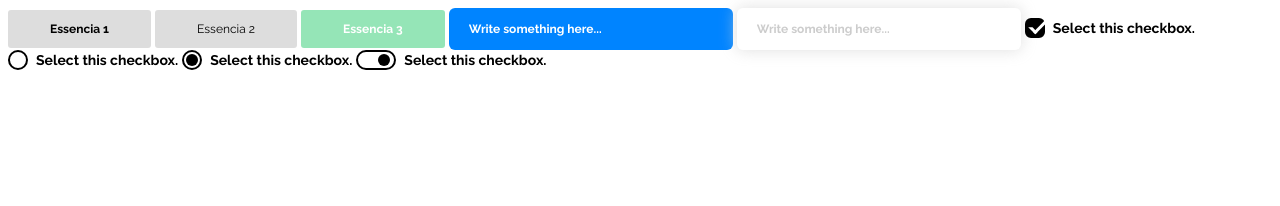
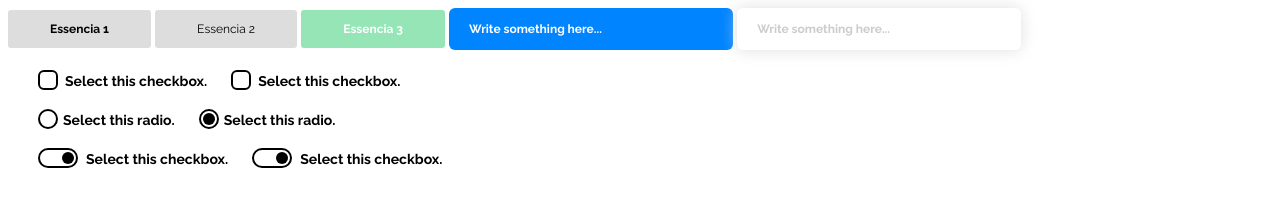
Before and after one commit to essencia-ui/essencia-ui, a plain HTML site: page index.html in a window 1280 px wide. Drawn offline with nearby package versions, Linux system fonts and the light colour scheme; files that its build step writes are made by us from their sources.

Commit message:
Refactor das classes do form e efeito visual no check do checkbox

```diff
--- a/index.html
+++ b/index.html
@@ -19,24 +19,45 @@
     <input class="ess rounded-s6 bg-blue" type="text" placeholder="Write something here..." />
     <input class="ess rounded-s6 bg-flat-blue" type="text" placeholder="Write something here..." />
 
+    <div style="margin: 20px">
       <div class="ess checkbox">
-      <input id="check" type="checkbox" checked/>
-      <label for="check"> Select this checkbox. </label>
+        <label for="check1">
+          Select this checkbox.
+          <input id="check1" type="checkbox" />
+        </label>
+      </div>
+      <div class="ess checkbox">
+          <input id="check2" type="checkbox" />
+          <label for="check2"> Select this checkbox. </label>
+        </div>
     </div>
 
+    <div style="margin: 20px">
       <div class="ess radio">
+        <label for="radio1">
+          Select this radio.
           <input id="radio1" name="radio" type="radio" checked/>
-      <label for="radio1"> Select this checkbox. </label>
+        </label>
       </div>
 
       <div class="ess radio">
         <input id="radio2" name="radio" type="radio" checked/>
-      <label for="radio2"> Select this checkbox. </label>
+        <label for="radio2"> Select this radio. </label>
+      </div>
+    </div>
+
+    <div style="margin: 20px">
+      <div class="ess switch">
+        <label for="switch1">
+          Select this checkbox.
+          <input id="switch1" type="checkbox" checked/>
+        </label>
       </div>
 
       <div class="ess switch">
-      <input id="switch" type="checkbox" checked/>
-      <label for="switch"> Select this checkbox. </label>
+        <input id="switch2" type="checkbox" checked/>
+        <label for="switch2"> Select this checkbox. </label>
+      </div>
     </div>
 
   </div>
--- a/scss/_checkbox.scss
+++ /dev/null
@@ -1,64 +0,0 @@
-.ess.checkbox {
-  font-weight: 700;
-  position: relative;
-  display: inline-block;
-  user-select: none;
-  font-family: 'Raleway', sans-serif;
-}
-
-.ess.checkbox > input[type=checkbox] {
-  position: absolute;
-  left: -99999px;
-}
-
-.ess.checkbox > input[type=checkbox] + label {
-  cursor: pointer;
-  padding-left: 28px;
-  font-size: 14px;
-}
-
-.ess.checkbox > input[type=checkbox] + label:before {
-  position: absolute;
-  content: '';
-  display: inline-block;
-  top: 0;
-  left: 0;
-  width: 20px;
-  height: 20px;
-  border: 2px solid #000000;
-  border-radius: 6px;
-  transition: .15s;
-}
-
-.ess.checkbox > input[type=checkbox]:checked + label:before {
-  background: #000000;
-  transition: .2s;
-}
-
-.ess.checkbox > input[type=checkbox] + label:after {
-  opacity: 0;
-  position: absolute;
-  content: '';
-  display: inline-block;
-  width: 18px;
-  height: 12px;
-  top: 0px;
-  left: -4px;
-  border: none;
-  transition: all 300ms ease-in-out;
-}
-
-.ess.checkbox > input[type=checkbox]:checked + label:after {
-  opacity: 1;
-  position: absolute;
-  content: '';
-  display: inline-block;
-  width: 19px;
-  height: 10px;
-  top: 1px;
-  left: 4px;
-  border: 3px solid #FFFFFF;
-  border-top-color: transparent;
-  border-right-color: transparent;
-  transform: rotate(-45deg)
-}
--- a/scss/_radio.scss
+++ /dev/null
@@ -1,60 +0,0 @@
-.ess.radio {
-  font-weight: 700;
-  user-select: none;
-  position: relative;
-  display: inline-block;
-  font-family: 'Raleway', sans-serif;
-}
-
-.ess.radio > input[type=radio] {
-  left: -99999px;
-  position: absolute;
-}
-
-.ess.radio > input[type=radio] + label {
-  cursor: pointer;
-  font-size: 14px;
-  padding-left: 28px;
-}
-
-.ess.radio > input[type=radio] + label:before {
-  top: 0;
-  left: 0;
-  content: '';
-  width: 20px;
-  height: 20px;
-  transition: .15s;
-  position: absolute;
-  border-radius: 100%;
-  display: inline-block;
-  border: 2px solid #000000;
-}
-
-.ess.radio > input[type=radio]:checked + label:before {
-  transition: .2s;
-}
-
-.ess.radio > input[type=radio] + label:after {
-  top: 4px;
-  left: 4px;
-  opacity: 0;
-  content: '';
-  width: 12px;
-  height: 12px;
-  position: absolute;
-  border-radius: 100%;
-  display: inline-block;
-  background: #000000;
-}
-
-.ess.radio > input[type=radio]:checked + label:after {
-  opacity: 1;
-  animation: pulse 500ms forwards ease-in-out;
-}
-
-@keyframes pulse {
-  0%   {transform: scale(0);}
-  50%  {transform: scale(1.8);}
-  75%  {transform: scale(0.8);}
-  100% {transform: scale(1);}
-}
--- a/scss/_switch.scss
+++ /dev/null
@@ -1,66 +0,0 @@
-.ess.switch {
-  font-weight: 700;
-  position: relative;
-  display: inline-block;
-  user-select: none;
-  font-family: 'Raleway', sans-serif;
-}
-
-.ess.switch > input[type=checkbox] {
-  position: absolute;
-  left: -99999px;
-}
-
-.ess.switch > input[type=checkbox] + label {
-  cursor: pointer;
-  padding-left: 48px;
-  font-size: 14px;
-}
-
-.ess.switch > input[type=checkbox] + label:before {
-  position: absolute;
-  content: '';
-  display: inline-block;
-  top: 0;
-  left: 0;
-  width: 40px;
-  height: 20px;
-  border: 2px solid #000000;
-  border-radius: 100px;
-  transition: .15s;
-}
-
-.ess.switch > input[type=checkbox]:checked + label:before {
-  // background: #000000;
-}
-
-.ess.switch > input[type=checkbox] + label:after {
-  top: 4px;
-  left: 4px;
-  content: '';
-  width: 12px;
-  height: 12px;
-  position: absolute;
-  border-radius: 100px;
-  display: inline-block;
-  background: #000000;
-  animation: uncheck-switch 150ms forwards ease-in-out;
-}
-
-.ess.switch > input[type=checkbox]:checked + label:after {
-  animation: check-switch 150ms forwards ease-in-out;
-}
-
-@keyframes check-switch {
-  0%   {left: 8px; width: 12px;}
-  50%   {left: 12px; width: 20px;}
-  100%  {left: 22px; width: 12px;}
-  // 100%   {left: 24px;}
-  // 100% {left: 24px;  width: 12px; transform: rotate(-45deg);}
-}
-
-@keyframes uncheck-switch {
-  0%   {left: 22px; width: 12px;}
-  50%   {left: 12px; width: 20px;}
-  100%  {left: 6px; width: 12px;}
-}
--- /dev/null
+++ b/scss/forms/_checkbox.scss
@@ -0,0 +1,93 @@
+@import "./mixins/checkers";
+
+.ess.checkbox {
+  margin: 0 10px;
+  font-weight: 700;
+  user-select: none;
+  padding-left: 22px;
+  position: relative;
+  display: inline-block;
+}
+
+.ess.checkbox input[type=checkbox] {
+  margin: 0;
+  outline: none;
+  appearance: none;
+  transition: .15s;
+  background: #fff;
+  border: 2px solid #000000;
+  @include checker (20px, 20px, 0, 0, 6px);
+}
+
+.ess.checkbox input[type=checkbox]:checked {
+  transition: .2s;
+  background: #000000;
+}
+
+.ess.checkbox input[type=checkbox]:checked::after {
+  content: '';
+  opacity: 0;
+  position: absolute;
+  top: 10px;
+  left: 8px;
+  display: block;
+  width: 0px;
+  height: 4px;
+  transform: rotate(-45deg);
+  background: #fff;
+  animation: checked-one 200ms ease 100ms forwards;
+}
+
+@keyframes checked-one {
+  0%{
+    top: 10px;
+    left: 8px;
+    width: 0;
+  }
+  40% {
+    opacity: .9;
+  }
+  80% {
+    top: 2px;
+    left: 4px;
+    width: 25px;
+  }
+  100% {
+    opacity: 1;
+    top: 2px;
+    left: 4px;
+    width: 25px;
+  }
+}
+
+.ess.checkbox input[type=checkbox]:checked::before {
+  content: '';
+  display: block;
+  position: absolute;
+  opacity: 1;
+  top: 2px;
+  left: -12px;
+  width: 25px;
+  height: 4px;
+  transform: rotate(45deg);
+  background: #fff;
+  animation: checked-two 150ms ease 0ms forwards;
+}
+
+@keyframes checked-two {
+  0% {
+    width: 25px;
+  }
+  100% {
+    top: 7px;
+    left: 2px;
+    width: 8px;
+  }
+}
+
+.ess.checkbox label {
+  cursor: pointer;
+  font-size: 14px;
+  padding-left: 5px;
+  vertical-align: middle;
+}
--- /dev/null
+++ b/scss/forms/_radio.scss
@@ -0,0 +1,49 @@
+@import "./mixins/checkers";
+
+.ess.radio {
+  margin: 0 10px;
+  font-weight: 700;
+  user-select: none;
+  padding-left: 25px;
+  position: relative;
+  display: inline-block;
+}
+
+.ess.radio input[type=radio] {
+  margin: 0;
+  content: '';
+  outline: none;
+  transition: .15s;
+  appearance: none;
+  border: 2px solid #000000;
+  @include checker(20px, 20px, 0, 0, 100%);
+}
+
+.ess.radio input[type=radio]:checked {
+  transition: .2s;
+}
+
+.ess.radio input[type=radio]::after {
+  opacity: 0;
+  content: '';
+  background: #000000;
+  @include checker(12px, 12px, 2px, 2px, 100%);
+}
+
+.ess.radio input[type=radio]:checked::after {
+  opacity: 1;
+  animation: pulse 500ms forwards ease-in-out;
+}
+
+.ess.radio label {
+  cursor: pointer;
+  font-size: 14px;
+  vertical-align: middle;
+}
+
+@keyframes pulse {
+  0%   {transform: scale(0);}
+  50%  {transform: scale(1.8);}
+  75%  {transform: scale(0.8);}
+  100% {transform: scale(1);}
+}
--- /dev/null
+++ b/scss/forms/_switch.scss
@@ -0,0 +1,51 @@
+@import "./mixins/checkers";
+
+.ess.switch {
+  margin: 0 10px;
+  font-weight: 700;
+  padding-left: 48px;
+  user-select: none;
+  position: relative;
+  display: inline-block;
+}
+
+.ess.switch label {
+  cursor: pointer;
+  font-size: 14px;
+  vertical-align: middle;
+}
+
+.ess.switch input[type=checkbox] {
+  margin: 0;
+  content: '';
+  outline: none;
+  transition: .15s;
+  appearance: none;
+  border: 2px solid #000000;
+  @include checker(40px, 20px, 0, 0, 100px);
+}
+
+.ess.switch input[type=checkbox]::after {
+  content: '';
+  background: #000000;
+  @include checker(12px, 12px, 2px, 2px, 100px);
+  animation: uncheck-switch 150ms forwards ease-in-out;
+}
+
+.ess.switch input[type=checkbox]:checked::after {
+  animation: check-switch 150ms forwards ease-in-out;
+}
+
+@keyframes check-switch {
+  0%   {left: 8px; width: 12px;}
+  50%   {left: 12px; width: 20px;}
+  100%  {left: 22px; width: 12px;}
+  // 100%   {left: 24px;}
+  // 100% {left: 24px;  width: 12px; transform: rotate(-45deg);}
+}
+
+@keyframes uncheck-switch {
+  0%   {left: 22px; width: 12px;}
+  50%   {left: 12px; width: 20px;}
+  100%  {left: 2px; width: 12px;}
+}
--- /dev/null
+++ b/scss/forms/mixins/_checkers.scss
@@ -0,0 +1,8 @@
+@mixin checker ($width, $height, $top, $left, $border) {
+  top: $top;
+  left: $left;
+  width: $width;
+  height: $height;
+  position: absolute;
+  border-radius: $border;
+}
--- a/scss/main.scss
+++ b/scss/main.scss
@@ -4,13 +4,15 @@
   -webkit-box-sizing: border-box;
      -moz-box-sizing: border-box;
           box-sizing: border-box;
+  font-family: 'Raleway', sans-serif;
 }
 
-@import "./button.scss";
-@import "./input-text.scss";
-@import "./checkbox.scss";
-@import "./radio.scss";
-@import "./switch.scss";
-@import "./colors.scss";
-@import "./shapes.scss";
-@import "./typography.scss";
+@import "./colors";
+@import "./shapes";
+@import "./typography";
+@import "./button";
+
+@import "./forms/input-text";
+@import "./forms/checkbox";
+@import "./forms/radio";
+@import "./forms/switch";
```
Also changed, not shown: scss/_index.scss (deleted), scss/forms/_input-text.scss (renamed from scss/_input-text.scss). Lines whose indentation alone changed are shown as unchanged.
